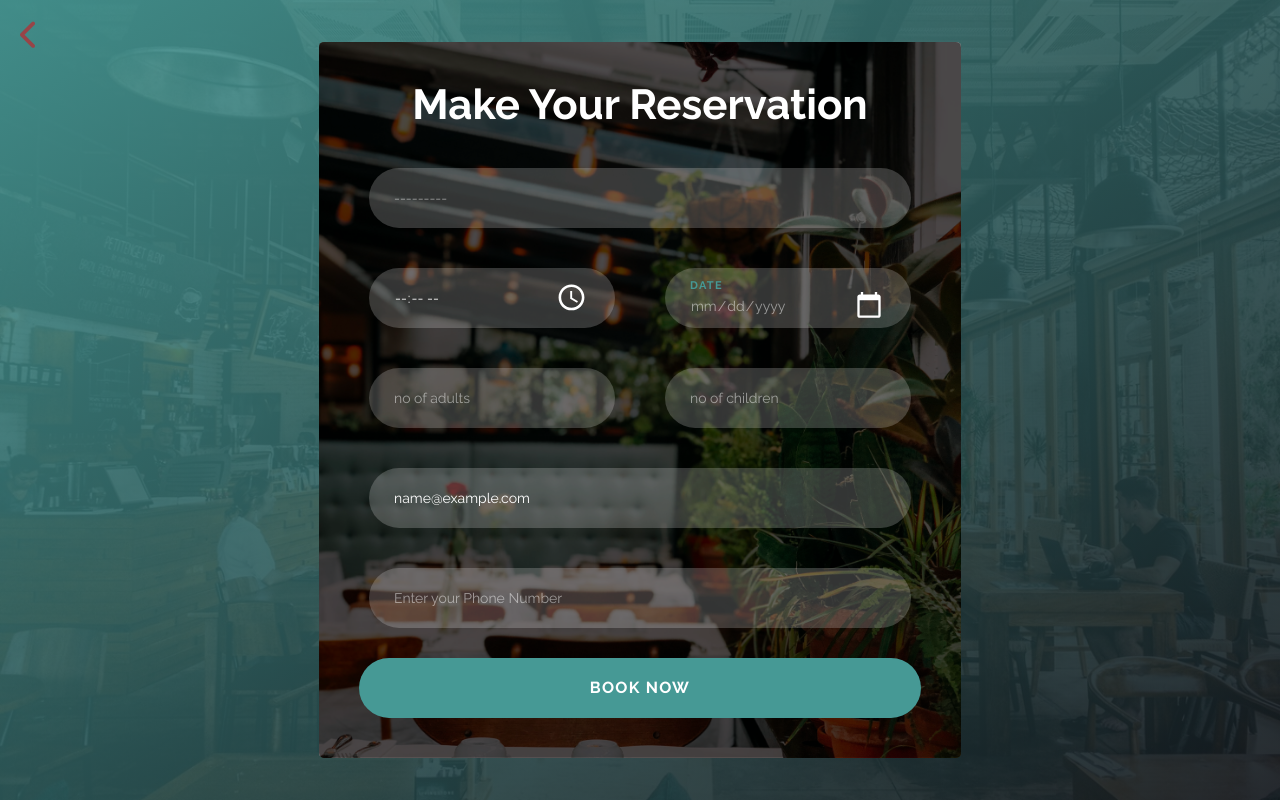
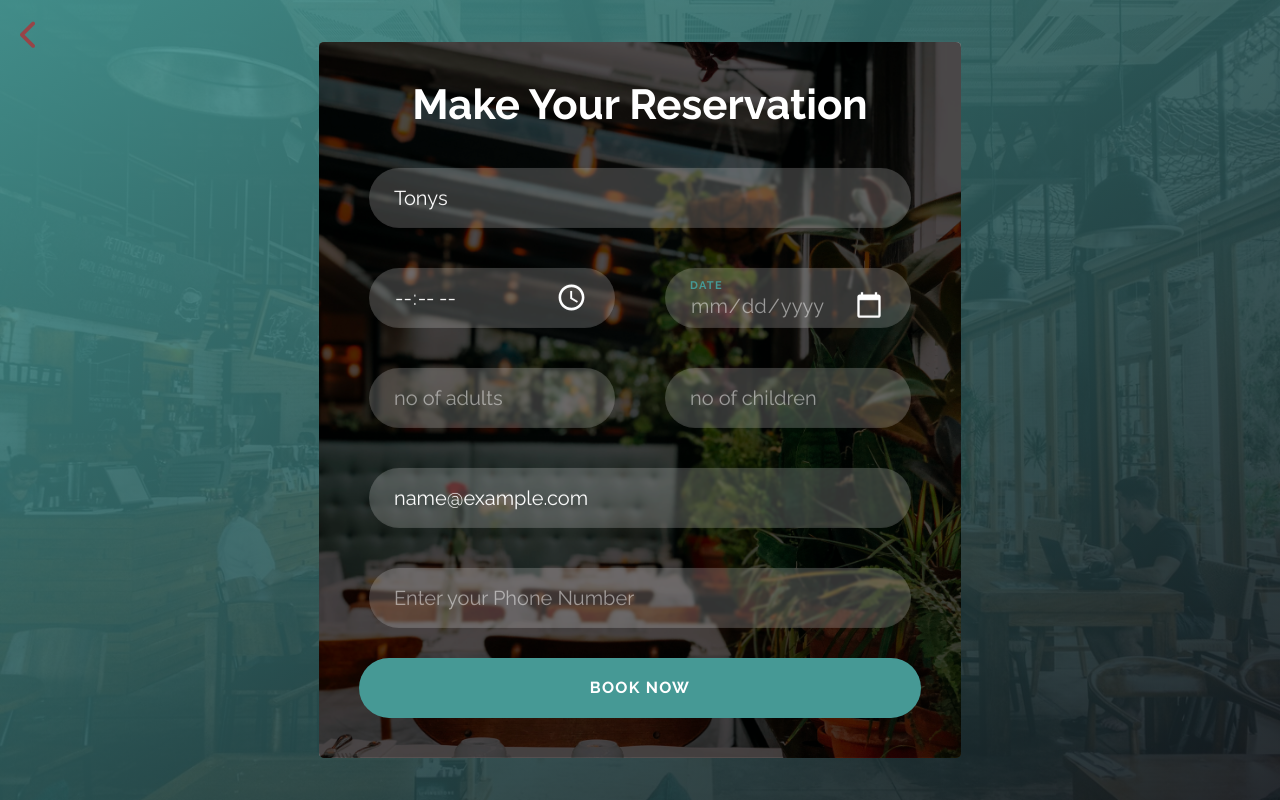
Before and after one commit to EeeBeeDee/simply-service, a Django app: page /bookings/ in a window 1280 px wide. Run offline with Django 3.2, Linux system fonts and the light colour scheme; the visitor is signed in with stand-in values (Sample User, id 1); data comes from the database, SQL or seed files in the repository; some libraries are stand-ins or nearby versions.

Commit message:
Add default on restaurant field

```diff
--- a/bookings/models.py
+++ b/bookings/models.py
@@ -13,7 +13,7 @@ class Bookings(models.Model):
         ('Mama Mia', 'Mama mia'),
 
     ]
-    restaurant = models.CharField(max_length=100, choices=RESTAURANTS)
+    restaurant = models.CharField(max_length=100, choices=RESTAURANTS, default='Tonys')
     time = models.TimeField()
     date = models.DateField()
     no_of_adults = models.CharField(max_length=2)
--- a/static/style.css
+++ b/static/style.css
@@ -758,6 +758,34 @@ form p input {
     margin: 1rem;
 }
 
+.form-control {
+    height: 50px;
+    border-radius: 20px;
+    backdrop-filter: blur(1px);
+    background-color: rgba(255, 255, 255, 0.2);
+    color: #fff;
+    font-size: 20px;
+    border: none;
+    outline: none;
+    appearance: none;
+    -webkit-appearance: none;
+    -moz-appearance: textfield;
+}
+
+input::-webkit-outer-spin-button,
+input::-webkit-inner-spin-button {
+    display: none;
+}
+
+.form-control:active,
+.form-control:focus {
+    border: #984447 5px solid;
+    outline: none;
+    box-shadow: none;
+}
+
+.
+
 /* Media quires */
 
 @media screen and (min-width: 640px) {
```
Also changed, not shown: bookings/migrations/0005_alter_bookings_restaurant.py (added).
